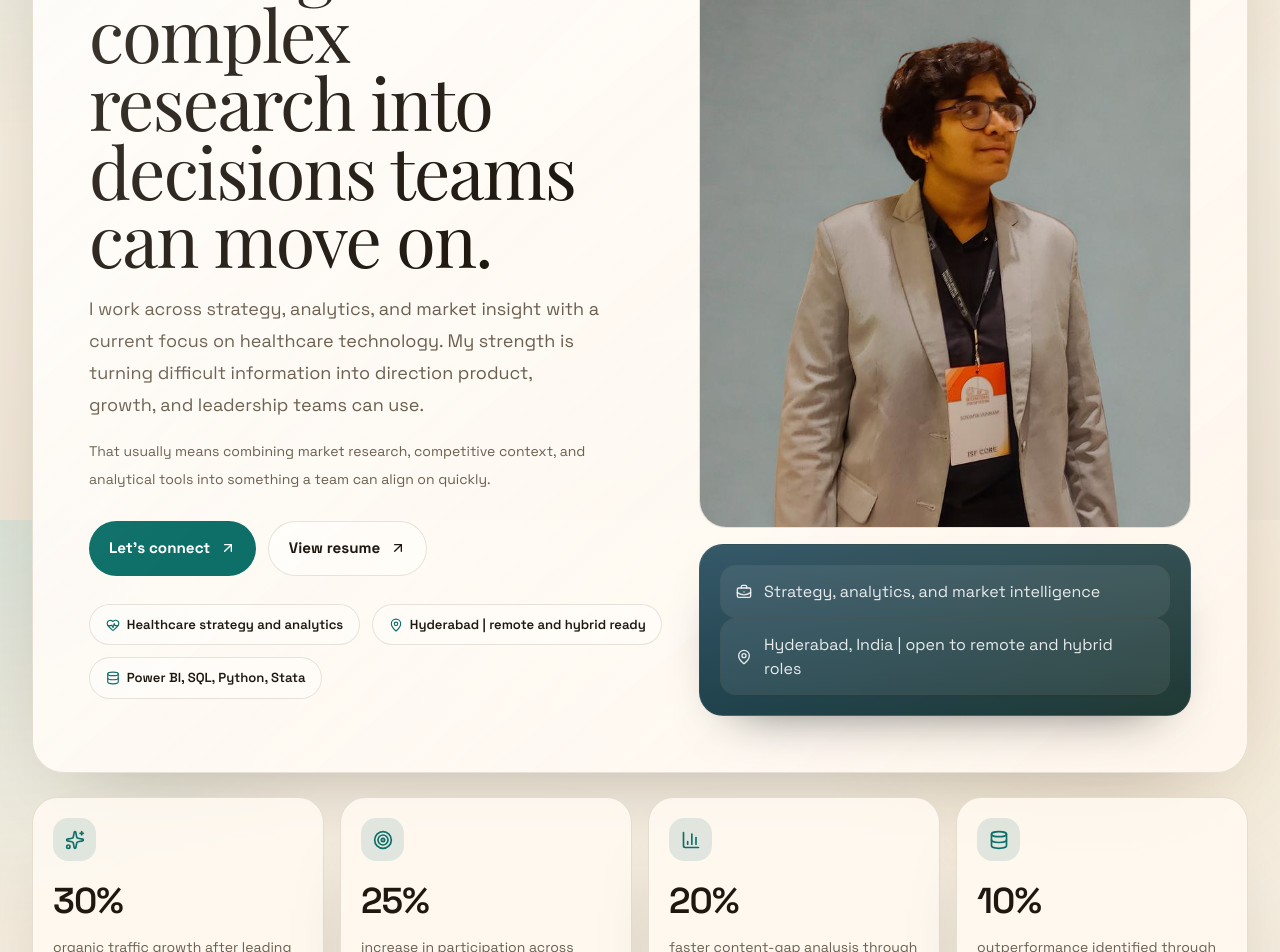
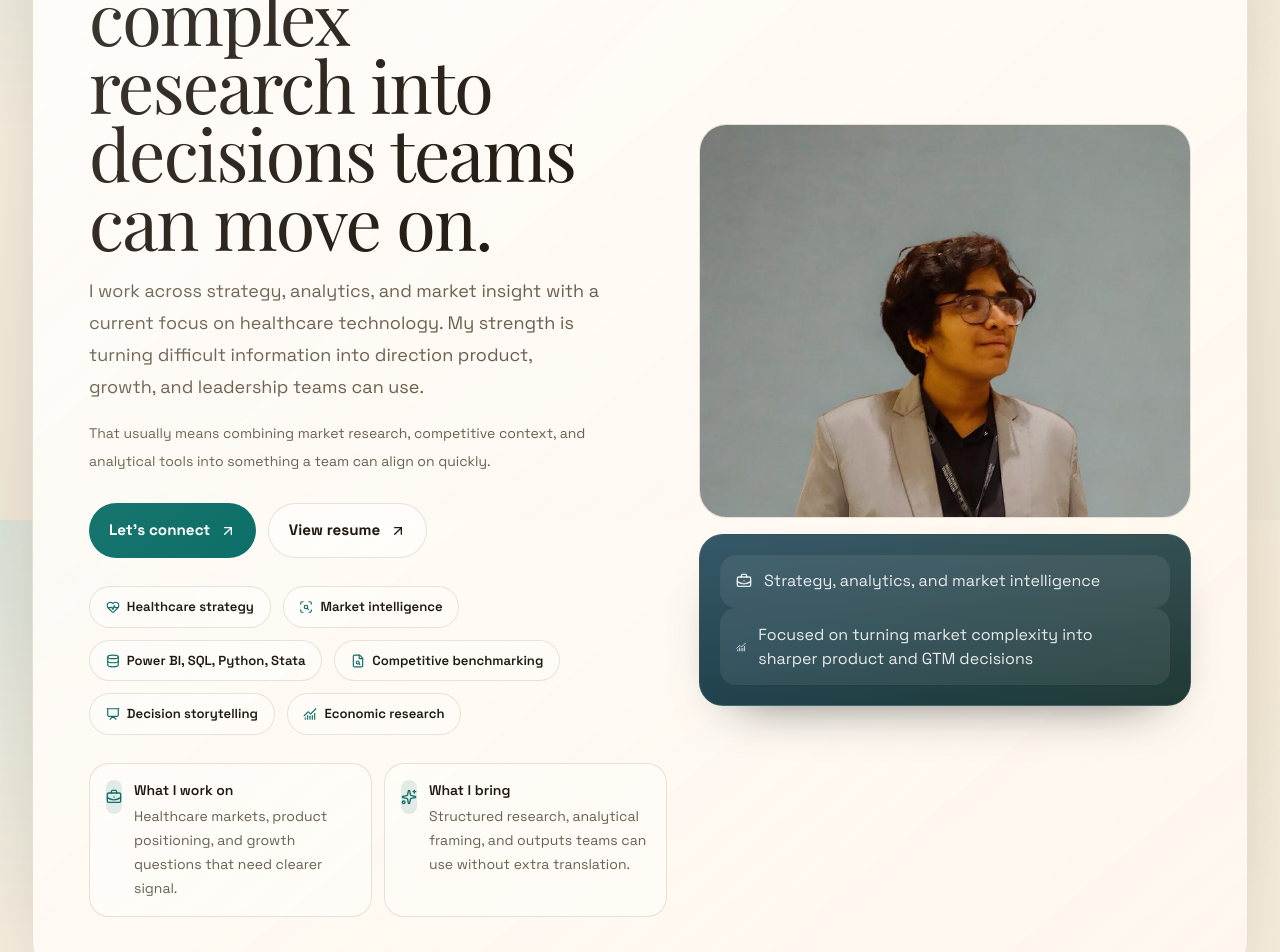
Before and after one commit to SowmyaVunnam/SowmyaVunnam.github.io, a Next.js app: page / in a window 1280 px wide. Shown: the part 280-1232 px from the top of the page. Built offline with nearby package versions, Linux system fonts and the light colour scheme; no server answers; a web font is replaced by a local one.

Commit message:
Refine hero content and crop

```diff
--- a/src/app/globals.css
+++ b/src/app/globals.css
@@ -186,9 +186,9 @@ img {
 }
 
 .profile-photo {
-  aspect-ratio: 4 / 5;
+  aspect-ratio: 5 / 4;
   object-fit: cover;
-  object-position: center 16%;
+  object-position: center 12%;
 }
 
 .hero-side {
@@ -198,7 +198,7 @@ img {
 }
 
 .hero-photo {
-  min-height: 26rem;
+  min-height: 18.5rem;
 }
 
 .panel-dark {
@@ -519,7 +519,7 @@ button:focus-visible {
   }
 
   .hero-photo {
-    min-height: 22rem;
+    min-height: 17rem;
   }
 }
 
@@ -541,7 +541,7 @@ button:focus-visible {
   }
 
   .hero-photo {
-    min-height: 18rem;
+    min-height: 15rem;
   }
 }
 
--- a/src/app/page.tsx
+++ b/src/app/page.tsx
@@ -7,6 +7,7 @@ import {
   ChartNoAxesCombined,
   CircleDot,
   Database,
+  FileSearch,
   GraduationCap,
   HeartPulse,
   LibraryBig,
@@ -15,6 +16,7 @@ import {
   MapPin,
   Phone,
   Presentation,
+  ScanSearch,
   School,
   Sparkles,
   Target,
@@ -54,16 +56,41 @@ const impactMetrics = [
 
 const quickFacts = [
   {
-    label: "Healthcare strategy and analytics",
+    label: "Healthcare strategy",
     icon: HeartPulse,
   },
   {
-    label: "Hyderabad | remote and hybrid ready",
-    icon: MapPin,
+    label: "Market intelligence",
+    icon: ScanSearch,
   },
   {
     label: "Power BI, SQL, Python, Stata",
     icon: Database,
+  },
+  {
+    label: "Competitive benchmarking",
+    icon: FileSearch,
+  },
+  {
+    label: "Decision storytelling",
+    icon: Presentation,
+  },
+  {
+    label: "Economic research",
+    icon: ChartNoAxesCombined,
+  },
+];
+
+const overviewHighlights = [
+  {
+    title: "What I work on",
+    detail: "Healthcare markets, product positioning, and growth questions that need clearer signal.",
+    icon: BriefcaseBusiness,
+  },
+  {
+    title: "What I bring",
+    detail: "Structured research, analytical framing, and outputs teams can use without extra translation.",
+    icon: Sparkles,
   },
 ];
 
@@ -271,6 +298,22 @@ export default function Home() {
                   </span>
                 ))}
               </div>
+
+              <div className="mt-7 grid gap-3 sm:grid-cols-2">
+                {overviewHighlights.map(({ title, detail, icon: Icon }) => (
+                  <div key={title} className="soft-block rounded-[1.25rem] p-4">
+                    <div className="flex items-start gap-3">
+                      <div className="icon-shell icon-shell-sm">
+                        <Icon className="h-4 w-4 text-[color:var(--accent)]" />
+                      </div>
+                      <div>
+                        <p className="text-sm font-semibold">{title}</p>
+                        <p className="muted mt-1 text-sm leading-6">{detail}</p>
+                      </div>
+                    </div>
+                  </div>
+                ))}
+              </div>
             </div>
 
             <div className="hero-side">
@@ -290,8 +333,8 @@ export default function Home() {
                   <span>Strategy, analytics, and market intelligence</span>
                 </div>
                 <div className="glass-row">
-                  <MapPin className="h-4 w-4" />
-                  <span>Hyderabad, India | open to remote and hybrid roles</span>
+                  <ChartNoAxesCombined className="h-4 w-4" />
+                  <span>Focused on turning market complexity into sharper product and GTM decisions</span>
                 </div>
               </div>
             </div>
```
